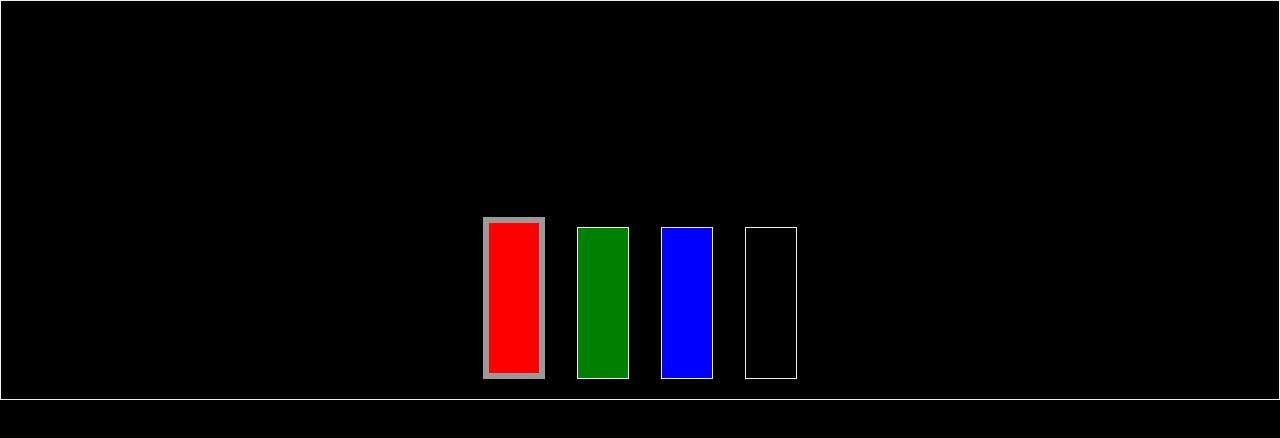
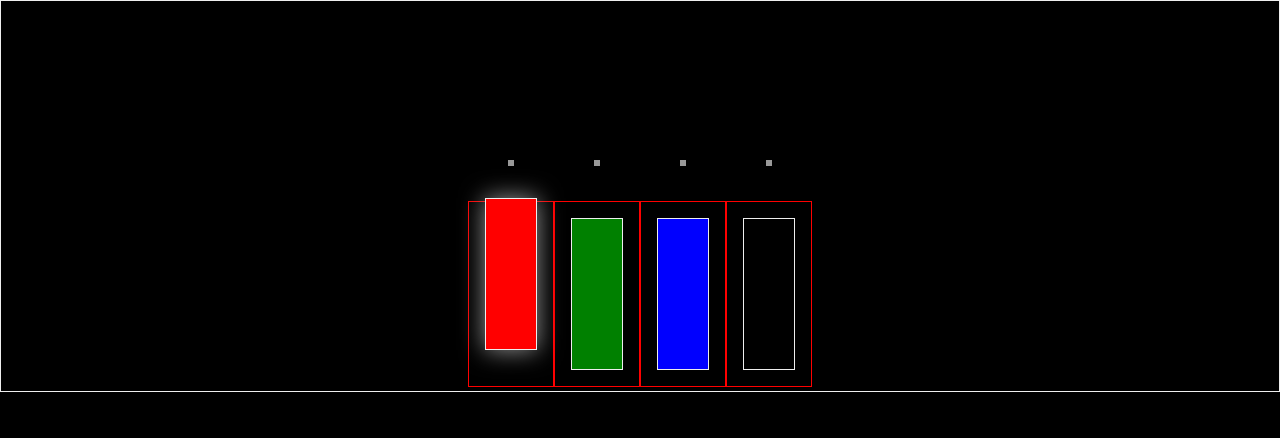
Before and after one commit to mrChernicharo/water-tube, a plain HTML site: page index.html in a window 1280 px wide. Both pictures are taken after a click on the element 514 px from the left and 274 px from the top of the page. Drawn offline with nearby package versions, Linux system fonts and the light colour scheme.

Commit message:
introduce tube-container elems + gsap for animating tube selection

```diff
--- a/index.html
+++ b/index.html
@@ -17,17 +17,31 @@
         text-align: center;
         padding-top: 200px;
       }
+
+      .tube-container {
+        position: relative;
+        display: inline-block;
+        border: 1px solid red;
+        padding: 16px;
+      }
+
+      .hook-point {
+        width: 6px;
+        height: 6px;
+        background-color: #999;
+        position: absolute;
+        left: 50%;
+        transform: translate(-50%, 0);
+        top: -42px;
+      }
+
       .water-tube {
-        display: inline-block;
         width: 50px;
         height: 150px;
         border: 1px solid;
-        /* transform: rotate(180deg); */
-        margin: 16px;
       }
-
       .water-tube.selected {
-        border: 6px solid #999;
+        box-shadow: 0px 0px 24px #999;
       }
 
       .water {
@@ -56,16 +70,27 @@
         }
 
         drawTube(waters, idx) {
+          const tubeContainer = document.createElement("div");
+          tubeContainer.classList.add(`tube-container`);
+          tubeContainer.classList.add(`tube-container-${idx}`);
+          tubeContainer.dataset.idx = idx;
+
           const tube = document.createElement("div");
           tube.classList.add(`water-tube`);
           tube.classList.add(`water-tube-${idx}`);
           tube.dataset.idx = idx;
 
+          const hookPoint = document.createElement("div");
+          hookPoint.classList.add("hook-point");
+
+          tubeContainer.append(hookPoint);
+          tubeContainer.append(tube);
+
           waters.forEach((color, i) => {
             if (color) this.#drawWater(tube, color, i);
           });
 
-          this.canvas.append(tube);
+          this.canvas.append(tubeContainer);
         }
 
         #drawWater(tube, color, idx) {
@@ -90,6 +115,10 @@
           return document.querySelector(`.water-tube-${tubeIdx}`);
         }
 
+        getTubeHookPoint(tubeIdx) {
+          return document.querySelector(`.water-tube-${tubeIdx} .hook-point`);
+        }
+
         /**
          * @param tubeIdx {number}
          * @param waterIdx {number}
@@ -102,6 +131,11 @@
         /** @param selectedTubeIdx {number | null}  */
         updateSelectedTube(selectedTubeIdx) {
           this.getAllTubeElements().forEach((ele) => {
+            gsap.to(".selected", {
+              transform: "translateY(0px)",
+              duration: 0.2,
+            });
+
             const eleIdx = Number(ele.dataset.idx);
             if (selectedTubeIdx == null || eleIdx != selectedTubeIdx) {
               ele.classList.remove("selected");
@@ -109,6 +143,11 @@
             if (eleIdx == selectedTubeIdx) {
               ele.classList.add("selected");
             }
+
+            gsap.to(".selected", {
+              transform: "translateY(-20px)",
+              duration: 0.2,
+            });
           });
 
           //   const tube = this.getTubeElement(selectedTubeIdx);
@@ -132,7 +171,7 @@
           });
         }
 
-        #onTubeClick(ev) {
+        async #onTubeClick(ev) {
           const tubeEl = ev.target.closest(".water-tube");
           const tubeIdx = Number(tubeEl.dataset.idx);
 
@@ -152,7 +191,7 @@
           }
           this.view.updateSelectedTube(this.selectedTubeIdx);
           //   console.log({ ev, tubeEl, tubeIdx, v: this.view });
-          console.log(this.selectedTubeIdx);
+          //   console.log(this.selectedTubeIdx);
         }
       }
 
```
